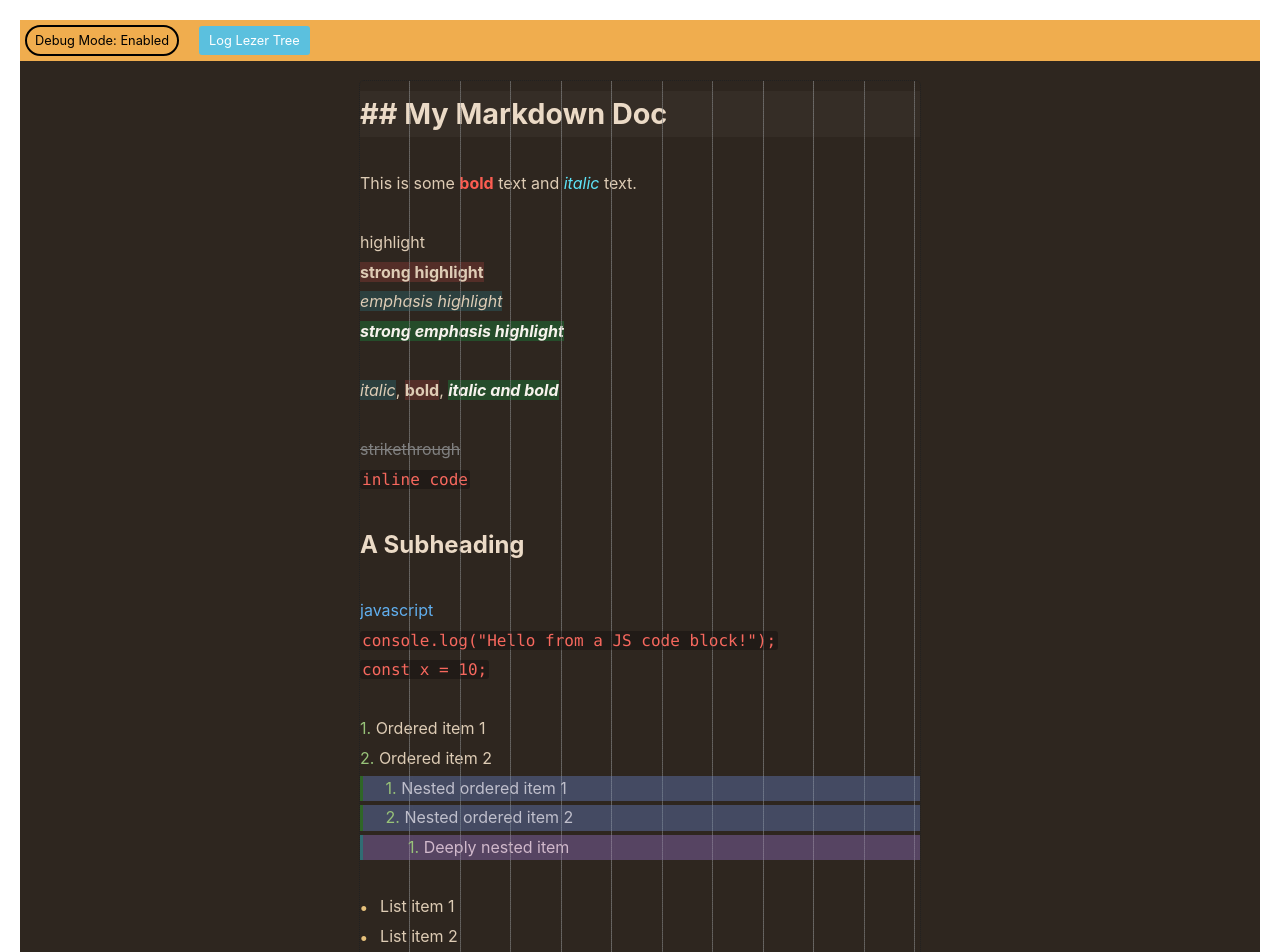
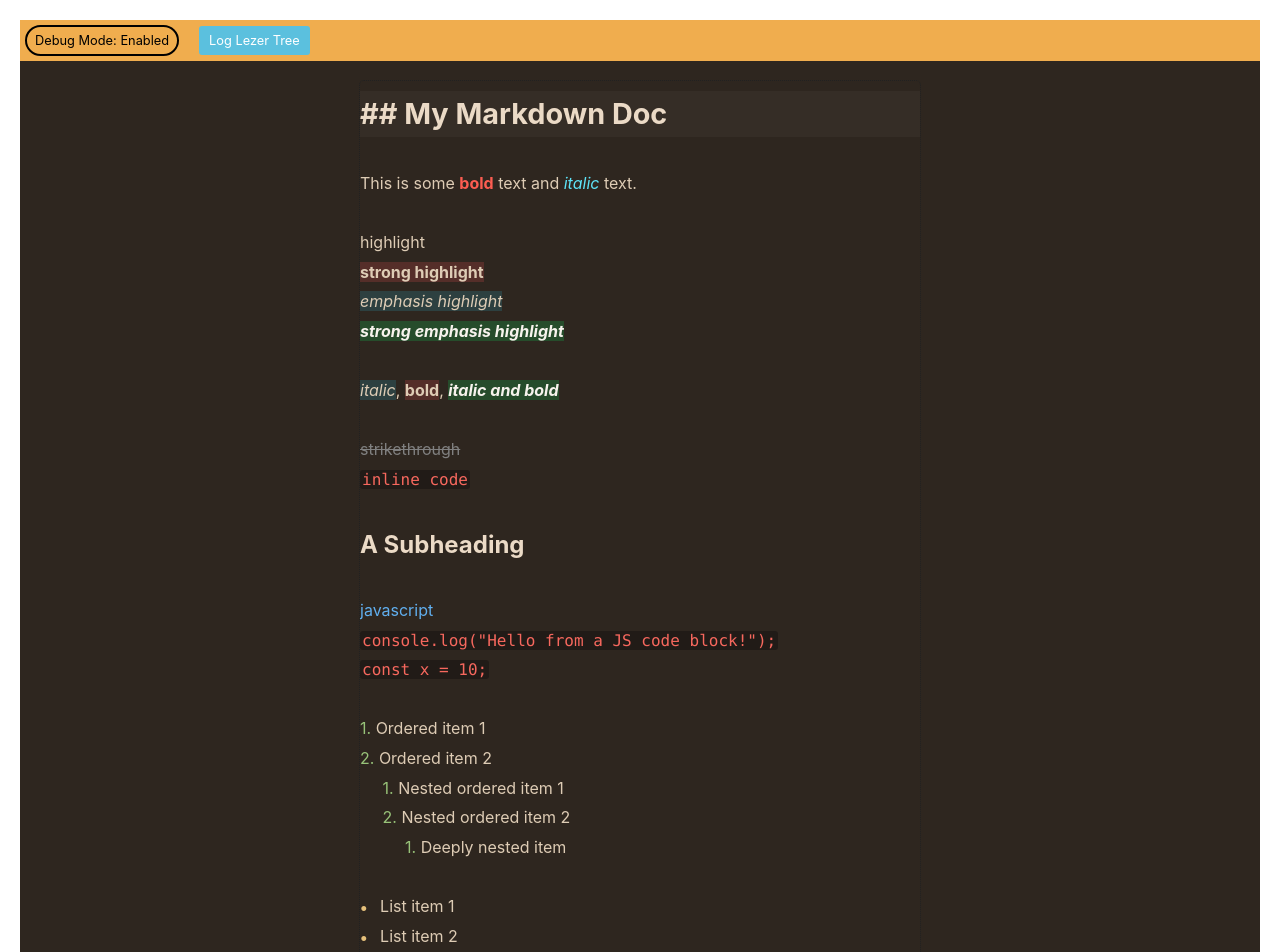
Before and after one commit to harshp2008/obsidianite, a React (Vite) app: page / in a window 1280 px wide. Shown: the top 952 px of the page. Built offline with nearby package versions, Linux system fonts and the light colour scheme.

Commit message:
list clean up (atomic indent, indent guide don't work)

```diff
--- a/src/EditorCore/Extensions/editor/style/Markdown/lists.css
+++ b/src/EditorCore/Extensions/editor/style/Markdown/lists.css
@@ -48,91 +48,7 @@
   overflow: hidden !important;
 }
 
-/* --- Indentation Guides --- */
-/* Base styles for indent guides */
-.App .cm-editor .cm-indent-guide {
-  position: absolute;
-  width: 1px;
-  background-color: rgba(255, 255, 255, 0.1);
-  pointer-events: none;
-  z-index: 1;
+[class^="cm-indent-guide-line-level-"] > span:first-of-type  {
+  padding-left: 5px !important;
+  border-left: 1px solid #000 !important;
 }
-
-/* Different colors for different levels */
-.App .cm-editor .cm-indent-guide-level-1 {
-  background-color: rgba(120, 160, 255, 0.1);
-}
-
-.App .cm-editor .cm-indent-guide-level-2 {
-  background-color: rgba(180, 140, 255, 0.1);
-}
-
-.App .cm-editor .cm-indent-guide-level-3 {
-  background-color: rgba(255, 150, 100, 0.1);
-}
-
-.App .cm-editor .cm-indent-guide-level-4 {
-  background-color: rgba(120, 220, 160, 0.1);
-}
-
-/* Adjust indentation guide positions based on indent size from constants */
-:root {
-  --indent-size: 8ch; /* Default, will be overridden by JavaScript */
-  --indent-visual-size: 32px; /* Larger visual indentation */
-}
-
-/* Increase the visual size of indentation */
-.App .cm-editor .cm-line {
-  padding-left: 0; /* Reset padding */
-  text-indent: 0; /* Reset text indent */
-}
-
-/* Style visual indentation with colored indicators */
-.App .cm-editor .cm-line:has(.cm-list-bullet) {
-  padding-left: 0;
-  position: relative;
-}
-
-/* Special styling for indented lines */
-.App .cm-editor .cm-indent-guide-line-level-1 {
-  border-left: 3px solid rgba(50, 200, 50, 0.4); /* Bright green for first level */
-  padding-left: var(--indent-visual-size);
-  position: relative;
-}
-
-.App .cm-editor .cm-indent-guide-line-level-2 {
-  border-left: 3px solid rgba(50, 180, 200, 0.5); /* Teal for second level */
-  padding-left: calc(var(--indent-visual-size) * 2);
-  position: relative;
-}
-
-.App .cm-editor .cm-indent-guide-line-level-3 {
-  border-left: 3px solid rgba(80, 100, 240, 0.5); /* Blue for third level */
-  padding-left: calc(var(--indent-visual-size) * 3);
-  position: relative;
-}
-
-.App .cm-editor .cm-indent-guide-line-level-4 {
-  border-left: 3px solid rgba(180, 50, 220, 0.5); /* Purple for fourth level */
-  padding-left: calc(var(--indent-visual-size) * 4);
-  position: relative;
-}
-
-/* Add ruler markers to make indentation spacing visible */
-.App .cm-editor .cm-line::before {
-  content: "";
-  position: absolute;
-  left: 0;
-  top: 0;
-  bottom: 0;
-  width: 100%;
-  background-image: repeating-linear-gradient(
-    90deg,
-    transparent,
-    transparent calc(var(--indent-size) - 1px),
-    rgba(127, 127, 127, 0.03) calc(var(--indent-size) - 1px),
-    rgba(127, 127, 127, 0.03) var(--indent-size)
-  );
-  z-index: 0;
-  pointer-events: none;
-}
--- a/src/EditorCore/Extensions/extensions/markdown/list/indentation/listIndentationExtension.ts
+++ b/src/EditorCore/Extensions/extensions/markdown/list/indentation/listIndentationExtension.ts
@@ -6,7 +6,7 @@ import { indentUnit } from '@codemirror/language';
 export const setIndentSizeEffect = StateEffect.define<number>();
 
 // Default indentation size (8 spaces by default as requested)
-const DEFAULT_INDENT_SIZE = 5;
+const DEFAULT_INDENT_SIZE = 4;
 // Log to console that we're using 8-space indentation
 console.log("Setting up list indentation with 8-space indent");
 
--- a/src/EditorCore/Extensions/extensions/markdown/list/index.ts
+++ b/src/EditorCore/Extensions/extensions/markdown/list/index.ts
@@ -21,7 +21,7 @@ export const listExtensions: Extension[] = [
   listBulletExtension,
   ...listIndentationExtension,
   ...rigidIndentationExtension,
-  ...lineGuideExtension,
+  //...lineGuideExtension,
   listDebugExtension
 ];
 
```
